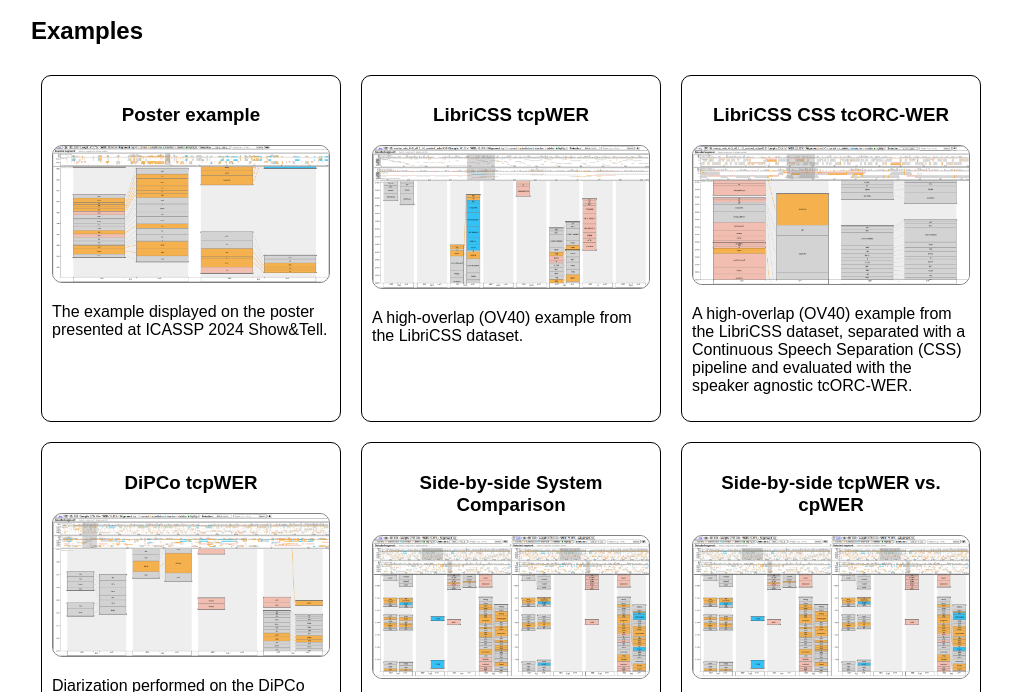
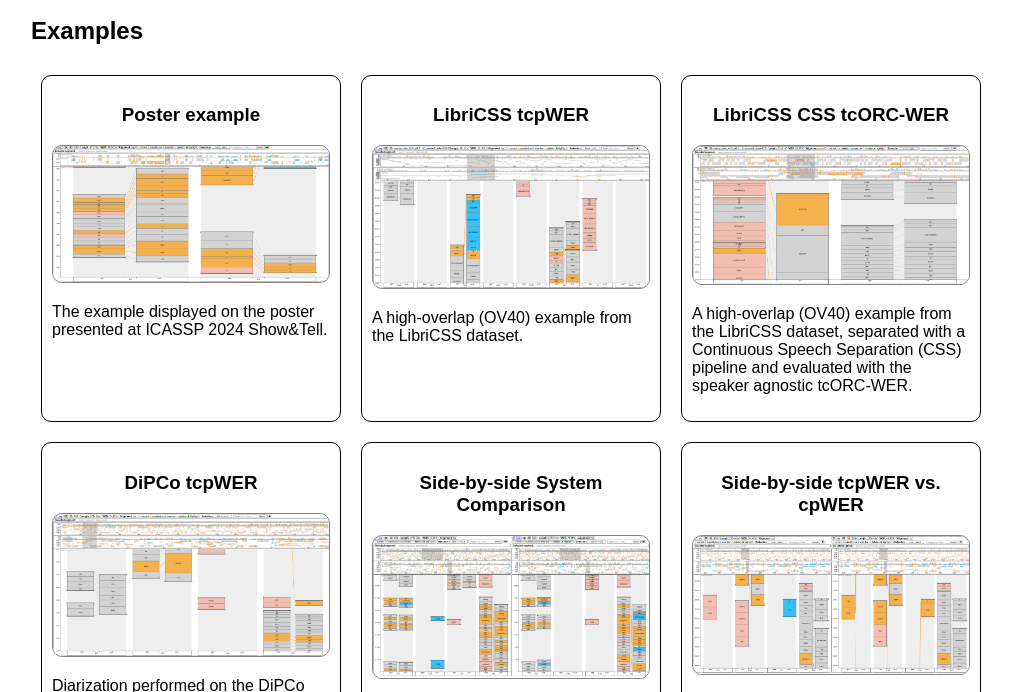
Before and after one commit to fgnt/meeteval_viz, a plain HTML site: page index.html in a window 1280 px wide. Shown: the part 101-793 px from the top of the page, without its empty margins (49-1061 px from the left). Drawn offline with Linux system fonts and the light colour scheme.

Commit message:
Add screenshot for side-by-side tcp vs cp

```diff
--- a/index.html
+++ b/index.html
@@ -89,7 +89,7 @@
     </a>
     <a class="card" href="https://groups.upb.de/nt/meeteval/icassp2024-demo/side_by_side_sync.html?dipco_paderborn/S28_System_tcp&dipco_paderborn/S28_System_cp">
         <h3>Side-by-side tcpWER vs. cpWER</h3>
-        <img src="images/side-by-side.png" alt="Example screenshot">
+        <img src="images/side-by-side-tcp-cp.png" alt="Example screenshot">
         <p>Comparison of the tcp alignment (with time constraint) with the cp alignment (without time constraint).</p>
     </a>
     <a class="card" href="https://fgnt.github.io/meeteval_jupyterlite/lab?path=Demo.ipynb">
```
Also changed, not shown: images/side-by-side-tcp-cp.png (added).
